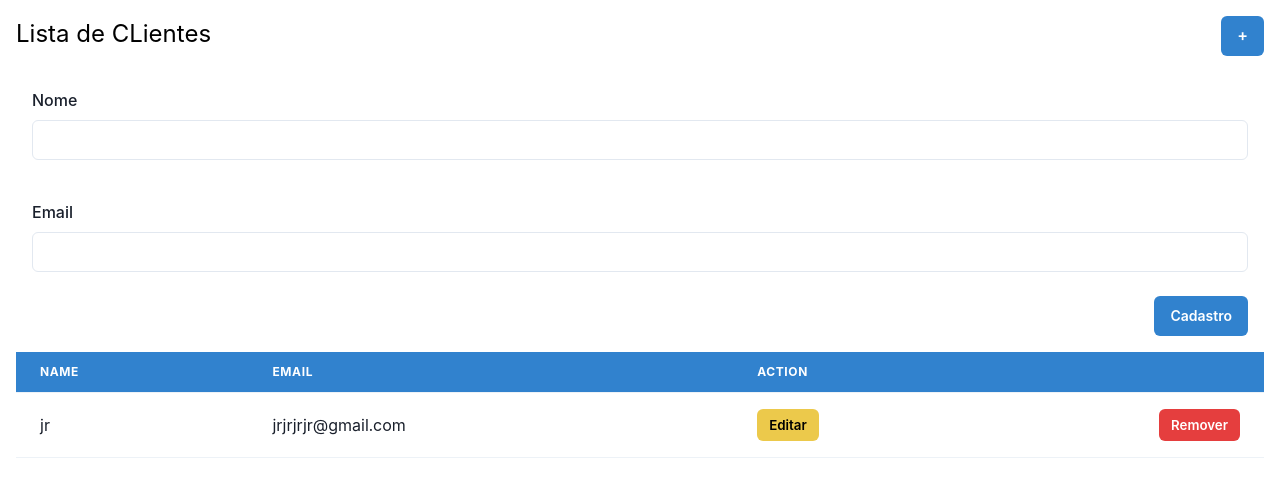
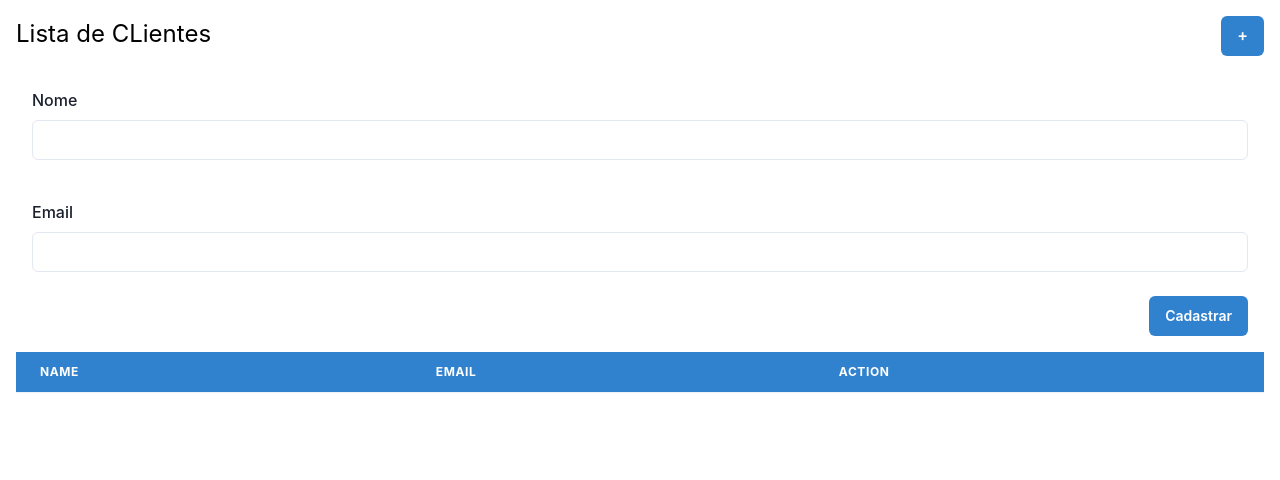
Before and after one commit to juniorcaus/crud-nextjs, a Next.js app: page / in a window 1280 px wide. Shown: the top 480 px of the page. Built offline with nearby package versions, Linux system fonts and the light colour scheme.

Commit message:
Adicionando função Criar, deletar e iniciando função de atualizar dados do cliente

```diff
--- a/src/components/Input.js
+++ b/src/components/Input.js
@@ -5,7 +5,7 @@ export const InputForm = ({ label, name, ...res }) => {
     return(
         <FormControl  margin='1rem' >
         <FormLabel> {label} </FormLabel>
-          <Input type='email' name={name} id={name} {...res} />
+          <Input  name={name} id={name} {...res} />
       </FormControl>
     )
 }
--- a/src/pages/index.js
+++ b/src/pages/index.js
@@ -1,8 +1,55 @@
-import { Box, Button, Flex, FormControl, FormLabel, Input, Table, TableCaption, TableContainer, Tbody, Td, Text, Th, Thead, Tr, VStack } from "@chakra-ui/react";
+import { Box, Button, Flex,  Table, TableCaption, TableContainer, Tbody, Td, Text, Th, Thead, Tr, VStack } from "@chakra-ui/react";
+import { useState } from "react";
 import { InputForm } from "../components/Input";
 
 
 export default function Home() {
+
+  const [clients, setClients] = useState([])
+
+  const [id, setId] = useState(null)
+  const [name, setName] = useState('')
+  const [email, setEmail] = useState('')
+
+
+// FUNÇÃO PARA CRIAR / CADASTRAR OS DADOS DO CLIENTE COM NOEM E EMAIL
+ const handleSubmitCreateClient = (e) => {
+    e.preventDefault()
+
+    if(!name && !email) return
+
+    setClients(clients.concat({_id: new  Date().getMilliseconds().toString(),name, email}))
+
+    setName('') // para limpar os textos do formulário quando cadastrar o nome e email
+    setEmail('')
+  }
+
+  //FUNÇÃO PARA ATUALIZAR OS DADOS DO NOME E EMAIL DO CLIENTE
+  const handleSubmitUpdateClient = (e) => {
+    e.preventDefault()
+
+    if(!name && !email) return
+
+    setClients(clients.concat({_id: new  Date().getMilliseconds().toString(),name, email}))
+
+    setName('') // para limpar os textos do formulário quando cadastrar o nome e email
+    setEmail('')
+  }
+
+
+  // FUNÇÃO PARA DELETAR OS DADOS DO CADASTRO DO CLIENTE
+  const handleDeleteClient = (_id) => {
+    setClients(clients.filter(client => client._id !== _id))
+  }
+
+  const handleChangeName = (text) => {
+    setName(text)
+  }
+
+  const handleChangeEmail = (text) => {
+    setEmail(text)
+  }
+
   return (
     <Box  margin='4'  >
 
@@ -10,15 +57,14 @@ export default function Home() {
         <Text color='black' fontSize='2xl' > Lista de CLientes</Text>
         <Button colorScheme='blue'>+</Button>
     </Flex>
+                                      {/* SE TIVER ID VAI PEDIR PARA FAZER UPDATE DO CADASTRO DO CLIENTE, SE NÃO VAI PEDIR PARA CRIAR UM NOVO CLIENTE */}
+    <VStack margin='1rem' as="form" onSubmit={id ? handleSubmitUpdateClient : handleSubmitCreateClient} >
 
-    <VStack margin='1rem' >
-      <InputForm label="Nome" name="name" />
+      <InputForm label="Nome" name="name" value={name} onChange={e => handleChangeName(e.target.value)} />
 
-      <InputForm label="Email" name="email" />
+      <InputForm label="Email" name="email" value={email} type="email" onChange={e => handleChangeEmail(e.target.value)} />
 
-
-
-      <Button fontSize='sm' alignSelf='flex-end' colorScheme='blue' >Cadastro</Button>
+      <Button fontSize='sm' alignSelf='flex-end' colorScheme='blue' type="submit" >{id? 'Atualizar' : 'Cadastrar'}</Button>
     </VStack>
 
     <TableContainer>
@@ -32,16 +78,20 @@ export default function Home() {
         </Thead>
 
         <Tbody>
-          <Tr>
-            <Td>jr</Td>
-            <Td>jrjrjrjr@gmail.com</Td>
-            <Td >
-              <Flex justifyContent='space-between' >
-                <Button size='sm' fontSize='smaller' colorScheme='yellow' mr='2'  >Editar</Button>
-                <Button size='sm' fontSize='smaller' colorScheme='red' >Remover</Button>
-              </Flex>
-            </Td>
-          </Tr>
+          {clients.map(client => (
+             <Tr key={client.email} >
+             <Td>{client.name}</Td>
+             <Td>{client.email}</Td>
+             <Td>
+               <Flex justifyContent='space-between' >
+                 <Button size='sm' fontSize='smaller' colorScheme='yellow' mr='2'  >Editar</Button>
+                 <Button size='sm' fontSize='smaller' colorScheme='red' onClick={() => handleDeleteClient(client._id)} >Remover</Button>
+
+               </Flex>
+             </Td>
+           </Tr>
+
+          ))}
 
         </Tbody>
 
```
